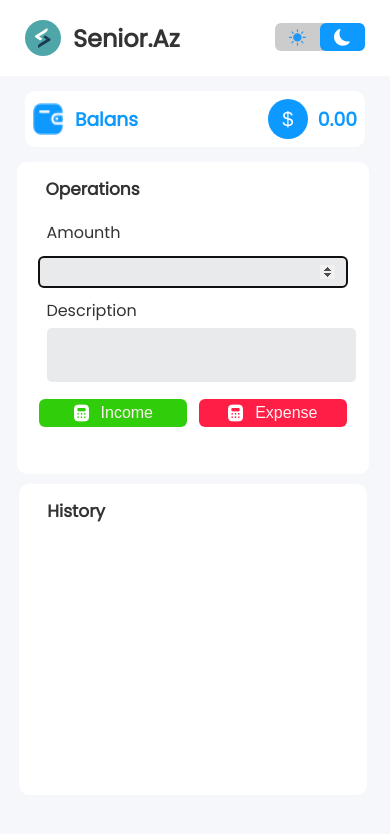
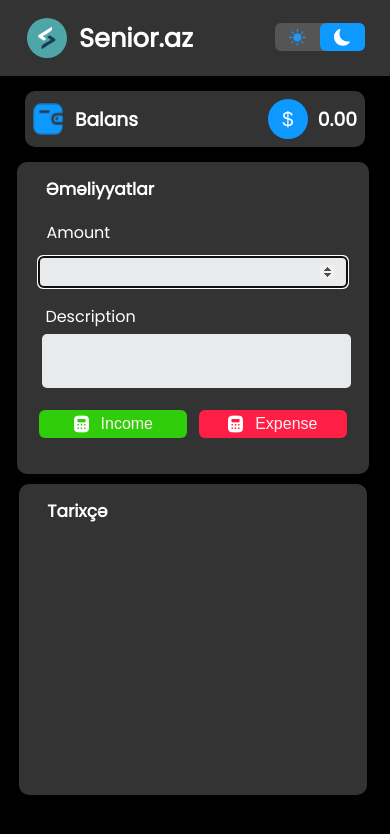
Before and after one commit to huseynhk/Wallet.React, a React (Create React App) app: page / in a window 390 px wide. Shown: the top 834 px of the page. Built offline with nearby package versions, Linux system fonts and the light colour scheme.

Commit message:
LastCommit

```diff
--- a/src/components/CurrencyContext,.jsx
+++ b/src/components/CurrencyContext,.jsx
@@ -5,10 +5,10 @@ const CurrencyContext = createContext();
 const CurrencyProvider = ({ children }) => {
   const [currency, setCurrency] = useState(() => {
     const storedCurrency = localStorage.getItem("currency");
-    return storedCurrency ? storedCurrency : "USD"; // Set a default currency value if none is found in localStorage
+    return storedCurrency ? storedCurrency : "USD"; // Basqa bir Currency secmisikse onu qaytarsin eks halda Dollari qaytarsin
   });
 
-  const [currencyLabel, setCurrencyLabel] = useState("USD");
+  const [currencyLabel] = useState("USD");
 
   const currencyOptions = [
     { label: "USD", symbol: "$", rate: 1 },
@@ -16,18 +16,11 @@ const CurrencyProvider = ({ children }) => {
     { label: "AZN", symbol: "₼", rate: 1.7 },
   ];
 
-
   const getConvertedAmount = (amount) => {
     const selectedCurrency = currencyOptions.find((option) => option.label === currency);
-    const convertedAmount = amount * selectedCurrency.rate;
+    const convertedAmount = amount * selectedCurrency.rate; // Daxil ona deyeri Currency-e vursun
 
     return convertedAmount.toFixed(2);
-  };
-
-  const handleCurrencyChange = (event) => {
-    const selectedCurrencyLabel = event.target.value;
-    setCurrency(selectedCurrencyLabel);
-    setCurrencyLabel(selectedCurrencyLabel);
   };
 
   const value = {
@@ -36,7 +29,6 @@ const CurrencyProvider = ({ children }) => {
     currencyOptions,
     setCurrency,
     getConvertedAmount,
-    handleCurrencyChange,
   };
 
   return (
--- a/src/components/InputTable.jsx
+++ b/src/components/InputTable.jsx
@@ -7,20 +7,21 @@ import { ThemeContext } from "./ThemeContext";
 
 function InputTable() {
   const { theme } = useContext(ThemeContext);
-
-  const { currency, setCurrency, getConvertedAmount, currencyOptions } =
-    useContext(CurrencyContext);
+  const {currency, setCurrency, getConvertedAmount, currencyOptions} = useContext(CurrencyContext);
   const [numberInput, setNumberInput] = useState("");
   const [textInput, setTextInput] = useState("");
+  const [isDropdownOpen, setIsDropdownOpen] = useState(false);
+
   const [tableData, setTableData] = useState(() => {
     const storedData = localStorage.getItem("tableData");
     return storedData ? JSON.parse(storedData) : [];
   });
+
   const [total, setTotal] = useState(() => {
     const storedTotal = localStorage.getItem("total");
     return storedTotal ? parseInt(storedTotal) : 0;
   });
-  const [isDropdownOpen, setIsDropdownOpen] = useState(false);
+
 
   const handleNumberInputChange = (event) => {
     setNumberInput(event.target.value);
@@ -29,8 +30,10 @@ function InputTable() {
   const handleTextInputChange = (event) => {
     setTextInput(event.target.value);
   };
+
   const handleSave = () => {
     if (numberInput.trim() !== "" && textInput.trim() !== "") {
+
       const newData = {
         number: parseInt(numberInput),
         text: textInput,
@@ -40,14 +43,12 @@ function InputTable() {
       const storedData = localStorage.getItem("tableData");
       let updatedData = storedData ? JSON.parse(storedData) : [];
       updatedData.push(newData);
-
       localStorage.setItem("tableData", JSON.stringify(updatedData));
 
       setTableData(updatedData);
       setNumberInput("");
       setTextInput("");
       setTotal(total + parseInt(numberInput));
-
       localStorage.setItem("total", total + parseInt(numberInput));
     }
   };
@@ -61,7 +62,6 @@ function InputTable() {
           alert("Menfiye dusmek olmaz!");
           return;
         }
-
         const newData = {
           number: -subtractedNumber,
           text: textInput,
@@ -71,12 +71,10 @@ function InputTable() {
         const storedData = localStorage.getItem("tableData");
         let updatedData = storedData ? JSON.parse(storedData) : [];
         updatedData.push(newData);
-
         localStorage.setItem("tableData", JSON.stringify(updatedData));
 
         setTableData(updatedData);
         setTotal(total - subtractedNumber);
-
         localStorage.setItem("total", total - subtractedNumber);
       }
       setNumberInput("");
@@ -90,10 +88,6 @@ function InputTable() {
 
   const convertedTotal = getConvertedAmount(total);
 
-  // const handleCurrencyChange = (event) => {
-  //   setCurrency(event.target.value);
-  // };
-
   const handleDropdownToggle = () => {
     setIsDropdownOpen(!isDropdownOpen);
   };
@@ -101,7 +95,6 @@ function InputTable() {
   const handleCurrencySelect = (selectedCurrency) => {
     setCurrency(selectedCurrency);
     //  setIsDropdownOpen(false);
-
     localStorage.setItem("currency", selectedCurrency);
   };
 
@@ -145,7 +138,7 @@ function InputTable() {
       <div className={`navbar-${theme}`} id="Balans">
         <div id="logo_balans" className={theme}>
           <img src={Wallet} alt="" />
-          <h3 style={{ color: theme === "light" ? "#0D99FF" : "inherit" }}>
+          <h3 style={{ color: theme === "light" ? "inherit" : "#0D99FF"}}>
             Balans
           </h3>
         </div>
@@ -155,7 +148,7 @@ function InputTable() {
             {selectedCurrencyOption.symbol}
           </button>
           <h3
-            style={{ color: theme === "light" ? "#0D99FF" : "inherit" }}
+            style={{ color: theme === "light" ? "inherit" : "#0D99FF" }}
             className="total"
           >
             {convertedTotal}
@@ -191,16 +184,17 @@ function InputTable() {
       <div>
         <div id="mainContainer">
           <div id="leftSide" className={`navbar-${theme}`}>
-            <h2>Operations</h2>
-            <label className="label">Amounth</label>
+            <h2>Əməliyyatlar</h2>
+            <label className="label">Amount</label>
             <input
               type="number"
               value={numberInput}
               onChange={handleNumberInputChange}
               ref={inputRef}
+              min={0}
             />
             <div>
-              <label className="label">Description</label>
+              <label className="label2">Description</label>
               <textarea
                 type="text"
                 value={textInput}
@@ -223,7 +217,7 @@ function InputTable() {
           </div>
 
           <div id="rightSide" className={`navbar-${theme}`}>
-            <h2>History</h2>
+            <h2>Tarixçə</h2>
             {tableData.map((data, index) => (
               <div key={index} className="decArea">
                 {/* <p>{data.number}</p> */}
@@ -273,5 +267,4 @@ function InputTable() {
     </div>
   );
 }
-
 export default InputTable;
--- a/src/components/NavBar.jsx
+++ b/src/components/NavBar.jsx
@@ -1,28 +1,25 @@
 import React, { useContext } from "react";
 import { ThemeContext } from "./ThemeContext";
 import { BsSunFill, BsMoonFill } from "react-icons/bs";
-
-
 
 const NavBar = () => {
   const { theme, toggleTheme } = useContext(ThemeContext);
 
   const svgStyle = {
-    marginRight: '12px',
-    marginLeft: '17px',
+    marginRight: "12px",
+    marginLeft: "19px",
   };
 
   return (
     <div className={`navbar-${theme}`} id="NavBar">
       <div className="mainSide">
         <svg
-          width="36"
-          height="36"
+          width="40"
+          height="40"
           viewBox="0 0 36 36"
           fill="none"
           style={svgStyle}
           xmlns="http://www.w3.org/2000/svg"
-
         >
           <circle cx="18" cy="18" r="18" fill="#4FA6A9" />
           <path
@@ -34,7 +31,7 @@ const NavBar = () => {
             fill="white"
           />
         </svg>
-        <h2>Senior.Az</h2>
+        <h2 className="titleMain" style={{ color: theme === "light" ? "inherit" : "#08436c"}}>Senior.az</h2>
       </div>
       {/* toggle-button - nin active-i  background-color: blue oldugu ucun active olanda mavi reng edecek */}
       {/* toggle-icon - nun active-i color white oldugu ucun active olanda ag reng edecek */}
@@ -43,19 +40,28 @@ const NavBar = () => {
         <label className={`switch ${theme}`}>
           <input
             type="checkbox"
-      checked={theme === "dark"}
-      onChange={() => toggleTheme(theme === "dark" ? "light" : "dark")}
+            // checked={theme === "dark"}
+            // onChange={() => toggleTheme(theme === "dark" ? "light" : "dark")}
+            onChange={() => toggleTheme(theme)}
           />
           <span className="slider round">
             <div className="parent">
-     <p id="iconSun" className={`toggle-icon ${theme === "dark" ? "active" : ""}`}><BsSunFill  /></p>
-     <p id="iconMoon" className={`toggle-icon ${theme === "light" ? "active" : ""}`}><BsMoonFill  /></p>
+              <p
+                id="iconSun"
+                className={`toggle-icon ${theme === "dark" ? "active" : ""}`}
+              >
+                <BsSunFill />
+              </p>
+              <p
+                id="iconMoon"
+                className={`toggle-icon ${theme === "light" ? "active" : ""}`}
+              >
+                <BsMoonFill />
+              </p>
             </div>
           </span>
-
         </label>
       </div>
-
     </div>
   );
 };
--- a/src/components/ThemeContext.jsx
+++ b/src/components/ThemeContext.jsx
@@ -5,12 +5,12 @@ const ThemeContext = createContext();
 
 const ThemeProvider = ({ children }) => {
   const storedTheme = localStorage.getItem('theme');
-  const [theme, setTheme] = useState(storedTheme || 'light');
+  const [theme, setTheme] = useState(storedTheme || 'light'); // ya get olan theme-ni ver yoxursa LIGHT ele
 
   const toggleTheme = () => {
     const newTheme = theme === 'light' ? 'dark' : 'light';
-    setTheme(newTheme);
-    localStorage.setItem('theme', newTheme);
+    setTheme(newTheme); // setTheme ile set etdiyim ucun storedTheme-ya beraber olur
+    localStorage.setItem('theme', newTheme);// set oaln theme-ni newTheme-a beraber edirem
   };
 
   useEffect(() => {
--- a/src/components/main.css
+++ b/src/components/main.css
@@ -6,22 +6,22 @@ body{
 }
 
 
-.theme-light {
+.theme-dark {
   background-color: #F5F7FA;
-  color: #000000;
+  color: #000;
 }
 
-.theme-dark {
-  background-color: #000000;
+.theme-light {
+  background-color: #000;
   color: #F5F7FA;
 }
 
-.navbar-light {
+.navbar-dark {
   background-color: #fff;
-  color: #333;
+  color: #5e6585;
 }
 
-.navbar-dark {
+.navbar-light {
   background-color: #333;
   color: #fff;
 }
@@ -128,6 +128,11 @@ body{
   margin-left: 10px;
 }
 
+.titleMain{
+  margin-top: 22px;
+  font-size: 160%;
+}
+
 #dropdown-menu {
   padding: 10px;
   display: flex;
@@ -189,16 +194,20 @@ body{
 
 .label {
   float: left;
-  margin: 14px 0px 20px 14px;
+  margin: 10px 0px 20px 14px;
   font-size: 18px;
 }
 
+.label2 {
+  float: left;
+  margin: 30px 0px 10px 14px;
+  font-size: 18px;
+}
 #leftSide input {
   padding: 12px;
   border-radius: 5px;
   border: none;
   width: 90%;
-  margin: 10px 0px;
   background-color: rgb(232, 234, 236);
 }
 
@@ -207,9 +216,9 @@ body{
   border-radius: 5px;
   border: none;
   width: 90%;
-  margin: 10px 10px;
+  margin: 0px 10px;
   background-color: rgb(232, 234, 236);
-  resize: none; /* Optional: Disable textarea resizing */
+  resize: none;
   display: flex;
   align-items: flex-start;
   height: 100px;
@@ -295,11 +304,11 @@ body{
 }
 
 .switch.light .slider {
-  background-color: #ccc;
+  background-color: #555;
 }
 
 .switch.dark .slider {
-  background-color: #555;
+  background-color: #ccc;
 }
 
 .slider {
@@ -489,10 +498,18 @@ input:checked + .slider:before {
     margin: 4px 0px 5px 29px;
     font-size: 16px;
   }
+
+  .label2 {
+    float: left;
+    margin: 10px 0px 5px 28px;
+    font-size: 16px;
+  }
   #leftSide h2 {
     margin-left: 28px;
     font-size: 17px;
   }
+
+
   #rightSide {
     width: 90%;
     height: 50%;
@@ -528,7 +545,8 @@ input:checked + .slider:before {
   }
 
   #leftSide .description {
-    margin: 0px 15px 7px 30px;
+    width:81%;
+    margin: 0px 14px 12px 25px;
     height: 30px;
   }
 
@@ -551,14 +569,14 @@ input:checked + .slider:before {
   #leftSide .description {
     margin: 5px  30px;
     width:76%;
-    height: 30px;
+    height: 25px;
   }
 
   #leftSide button {
-    padding: 4px 12px;
-    font-size: 12px;
+    padding: 3px 12px;
+    font-size: 10px;
     width: 40%;
-    margin-bottom: 6px;
+    margin-bottom: 8px;
   }
 
 }
```
Lines whose indentation alone changed are shown as unchanged.
